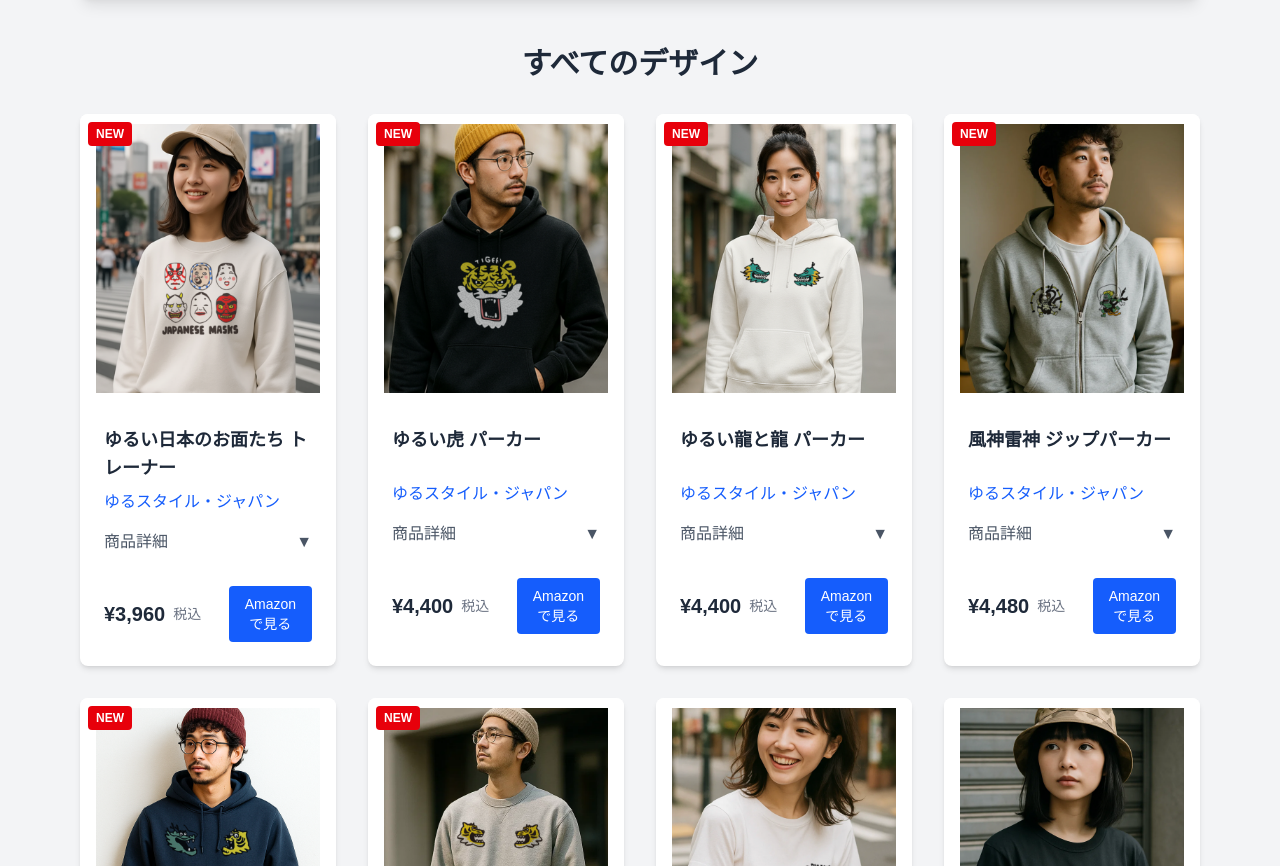
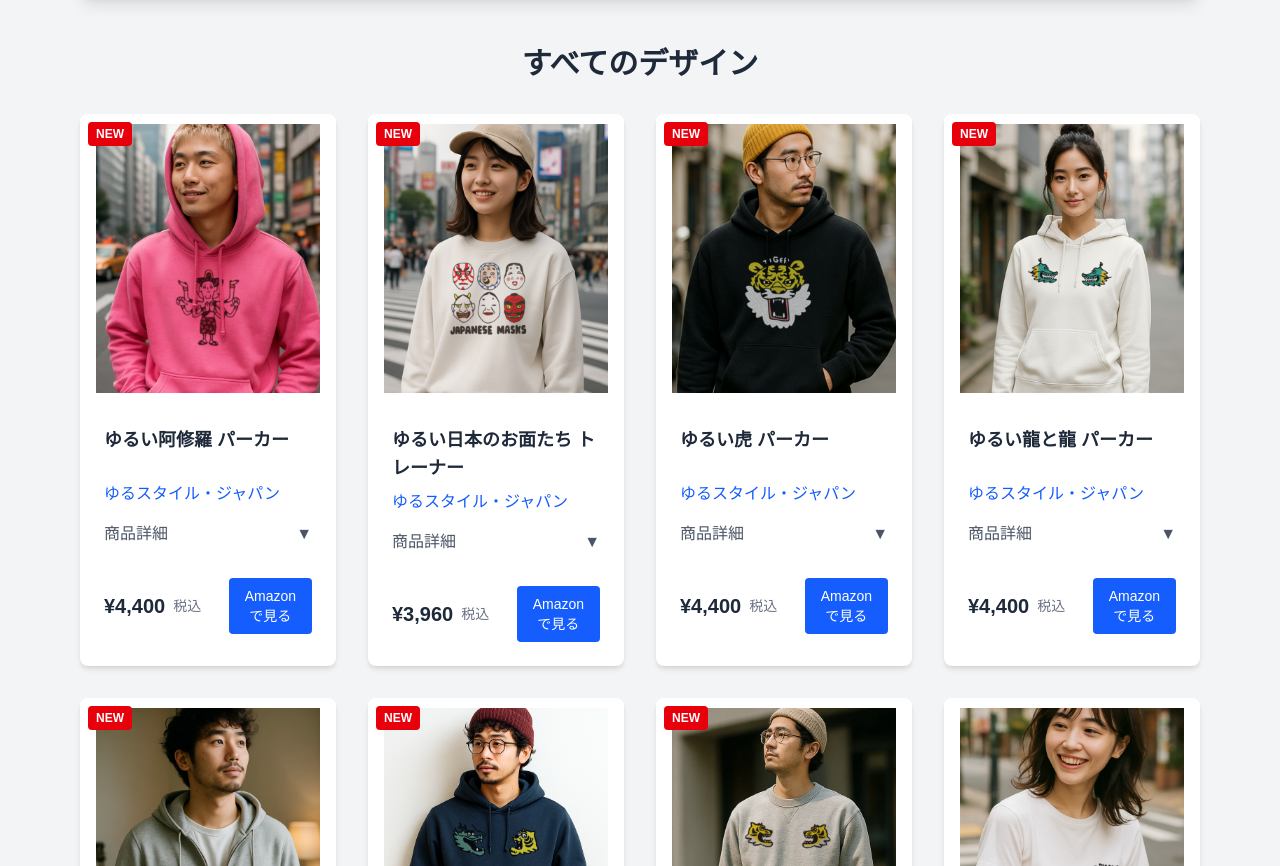
Before and after one commit to Makoto0824/utaraska-web, a Next.js app: page /designshelf in a window 1280 px wide. Shown: the part 683-1549 px from the top of the page. Built offline with nearby package versions, Linux system fonts and the light colour scheme; a web font is replaced by a local one.

Commit message:
新商品「ゆるい阿修羅 パーカー」を追加: メインページとゆるスタイル・ジャパンページにNEWバッジ付きで1番上に追加

```diff
--- a/app/designshelf/brands/yuru-style-japan/page.tsx
+++ b/app/designshelf/brands/yuru-style-japan/page.tsx
@@ -74,6 +74,21 @@ export default function YuruStyleJapan() {
 
   // ゆるスタイル・ジャパンの商品データ
   const products: Product[] = [
+    {
+      id: 107,
+      title: "ゆるい阿修羅 パーカー",
+      brand: "ゆるスタイル・ジャパン",
+      image: "/designshelf/images/4_ashura/4_ashura_hoodie.png",
+      designImage: "/designshelf/images/4_ashura/4_ashura_design.png",
+      modelImage: "/designshelf/images/4_ashura/4_ashura_hoodie_model.png",
+      price: "¥4,400",
+      amazonLink: "https://amzn.to/4oIKozG",
+      features: [
+        "阿修羅像をモチーフに、ゆるキャラ風に再構築したユニークなアートデザイン。伝統とユーモアが融合した現代風ミニマル仏像イラスト。",
+        "シンプルながら存在感のある線画スタイルと、和柄をあしらった腰巻がアクセント。仏像ファンや仏教カルチャーに興味のある人にも刺さる個性派グラフィック。"
+      ],
+      description: "このデザインは、日本で広く知られる阿修羅像を、ポップかつユーモラスなタッチで表現した\"ゆるアート\"作品です。宗教的荘厳さよりも、日常に溶け込むかわいさと不思議な存在感を持ち、仏像・仏教カルチャー・和風アート・ご利益デザイン・ゆるキャラ・サブカル・アジアンテイストといった複数のジャンルにアピールします。シンプルな白地に映えるミニマル構成で、老若男女問わず楽しめるデザインです。ユニークなギフトを探している方におすすめ。"
+    },
     {
       id: 106,
       title: "ゆるい日本のお面たち トレーナー",
@@ -338,7 +353,7 @@ export default function YuruStyleJapan() {
                     height={256}
                     className="object-contain hover:scale-105 transition-transform"
                   />
-                  {(product.id === 101 || product.id === 102 || product.id === 103 || product.id === 104 || product.id === 105 || product.id === 106) && (
+                  {(product.id === 101 || product.id === 102 || product.id === 103 || product.id === 104 || product.id === 105 || product.id === 106 || product.id === 107) && (
                     <span className="absolute top-2 left-2 bg-red-600 text-white text-xs font-bold px-2 py-1 rounded">NEW</span>
                   )}
                 </div>
--- a/app/designshelf/page.tsx
+++ b/app/designshelf/page.tsx
@@ -102,6 +102,21 @@ export default function DesignShelf() {
 
   // 元のサイトと同じ24商品のデータ（完全な商品説明付き）
   const products: Product[] = [
+    {
+      id: 107,
+      title: "ゆるい阿修羅 パーカー",
+      brand: "ゆるスタイル・ジャパン",
+      image: "/designshelf/images/4_ashura/4_ashura_hoodie.png",
+      designImage: "/designshelf/images/4_ashura/4_ashura_design.png",
+      modelImage: "/designshelf/images/4_ashura/4_ashura_hoodie_model.png",
+      price: "¥4,400",
+      amazonLink: "https://amzn.to/4oIKozG",
+      features: [
+        "阿修羅像をモチーフに、ゆるキャラ風に再構築したユニークなアートデザイン。伝統とユーモアが融合した現代風ミニマル仏像イラスト。",
+        "シンプルながら存在感のある線画スタイルと、和柄をあしらった腰巻がアクセント。仏像ファンや仏教カルチャーに興味のある人にも刺さる個性派グラフィック。"
+      ],
+      description: "このデザインは、日本で広く知られる阿修羅像を、ポップかつユーモラスなタッチで表現した\"ゆるアート\"作品です。宗教的荘厳さよりも、日常に溶け込むかわいさと不思議な存在感を持ち、仏像・仏教カルチャー・和風アート・ご利益デザイン・ゆるキャラ・サブカル・アジアンテイストといった複数のジャンルにアピールします。シンプルな白地に映えるミニマル構成で、老若男女問わず楽しめるデザインです。ユニークなギフトを探している方におすすめ。"
+    },
     {
       id: 106,
       title: "ゆるい日本のお面たち トレーナー",
@@ -664,7 +679,7 @@ export default function DesignShelf() {
                     height={256}
                     className="object-contain hover:scale-105 transition-transform"
                   />
-                  {(product.id === 101 || product.id === 102 || product.id === 103 || product.id === 104 || product.id === 105 || product.id === 106) && (
+                  {(product.id === 101 || product.id === 102 || product.id === 103 || product.id === 104 || product.id === 105 || product.id === 106 || product.id === 107) && (
                     <span className="absolute top-2 left-2 bg-red-600 text-white text-xs font-bold px-2 py-1 rounded">NEW</span>
                   )}
                 </div>
```
